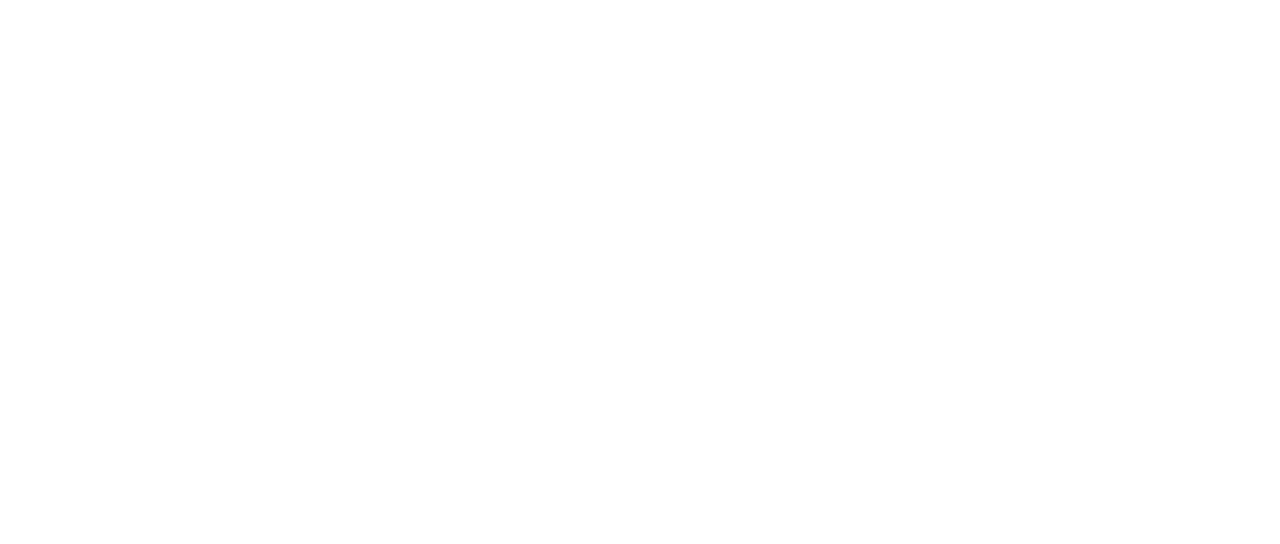
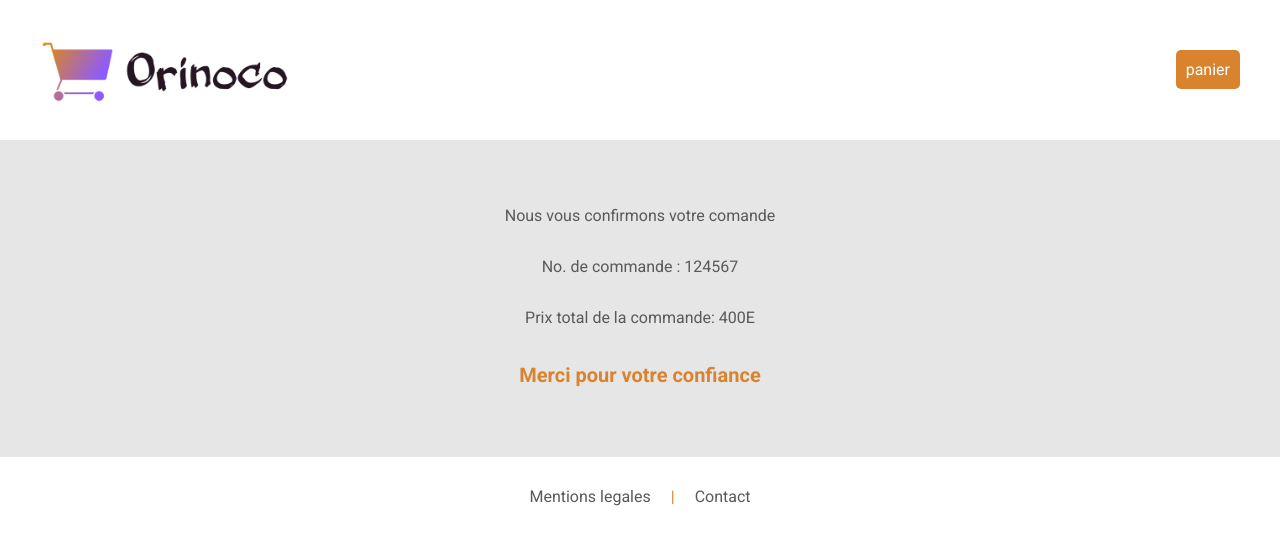
Before and after one commit to lourdeslazo/LourdesLazo_5_21052021, a website: page front-end/confirmation.html in a window 1280 px wide. Drawn offline with Linux system fonts and the light colour scheme.

Commit message:
index + confirmation

```diff
--- a/front-end/confirmation.html
+++ b/front-end/confirmation.html
@@ -0,0 +1,38 @@
+<!DOCTYPE html>
+<html lang="en">
+  <head>
+    <meta charset="utf-8" />
+    <meta name="viewport" content="width=device-width, initial-scale=1" />
+    <meta name="keywords" content="" />
+    <meta name="description" content="" />
+    <title>Orinoco</title>
+    <link rel="stylesheet" type="text/css" href="style.css" />
+    <link rel="preconnect" href="https://fonts.gstatic.com" />
+    <link
+      href="https://fonts.googleapis.com/css2?family=Roboto:wght@100;400;700&display=swap"
+      rel="stylesheet"
+    />
+  </head>
+
+  <body>
+    <header>
+      <img src="images/logo.png" class="header_img" />
+      <div class="header_nav">panier</div>
+    </header>
+
+    <main>
+      <div class="confirmation">
+        <p>Nous vous confirmons votre comande</p>
+        <p>No. de commande : 124567</p>
+        <p>Prix total de la commande: 400E</p>
+        <p class="p-bold">Merci pour votre confiance</p>
+      </div>
+    </main>
+
+    <footer>
+      <div><a href="#">Mentions legales</a></div>
+      <div class="footer_line">|</div>
+      <div><a href="mailto:lourdes.lazo.s@gmail.com">Contact</a></div>
+    </footer>
+  </body>
+</html>
--- a/front-end/style.css
+++ b/front-end/style.css
@@ -1,5 +1,5 @@
 body {
-  font-family: Helvetica, sans-serif;
+  font-family: "Roboto", sans-serif;
   color: #595959;
   margin: auto;
   box-sizing: border-box;
@@ -71,7 +71,7 @@ main {
 }
 
 #card {
-  margin-right: 45px;
+  margin-right: 50px;
 }
 
 footer {
@@ -93,3 +93,17 @@ a {
 a:hover {
   color: #d9832e;
 }
+
+/*confirmation*/
+
+.confirmation {
+  display: flex;
+  flex-direction: column;
+  align-items: center;
+}
+
+.p-bold {
+  font-size: 20px;
+  font-weight: 700;
+  color: #d9832e;
+}
```
Also changed, not shown: front-end/index.html (+1 -1 lines).
